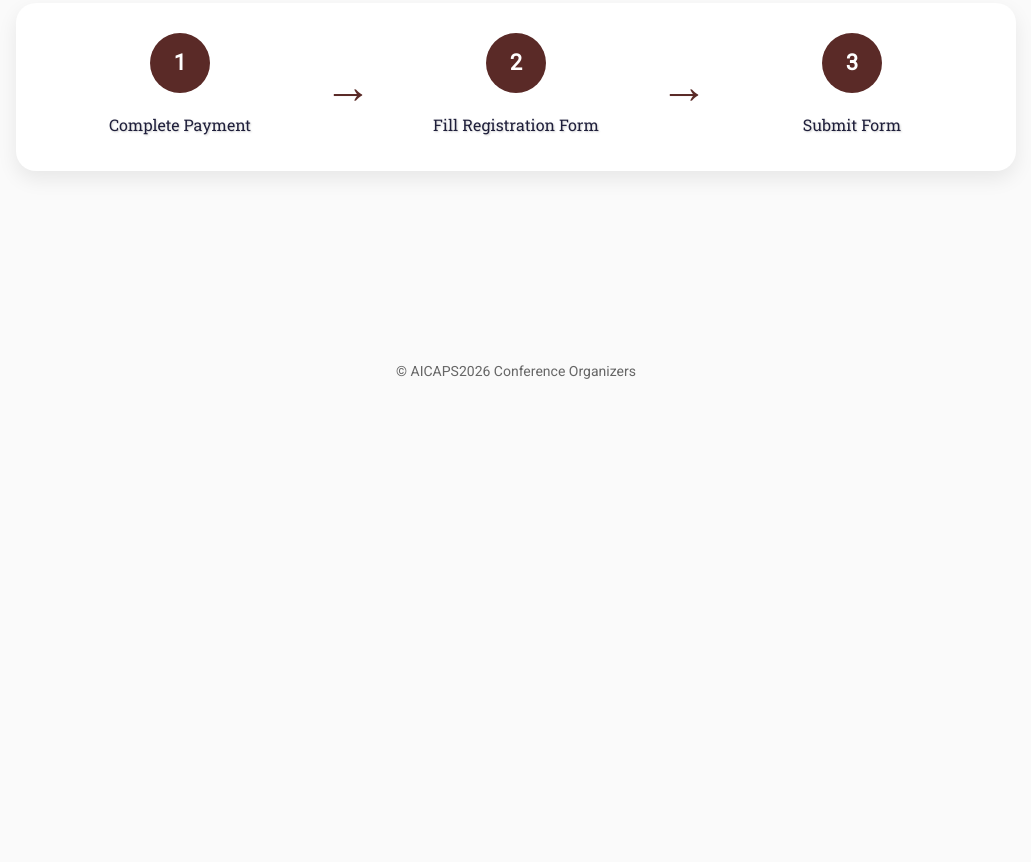
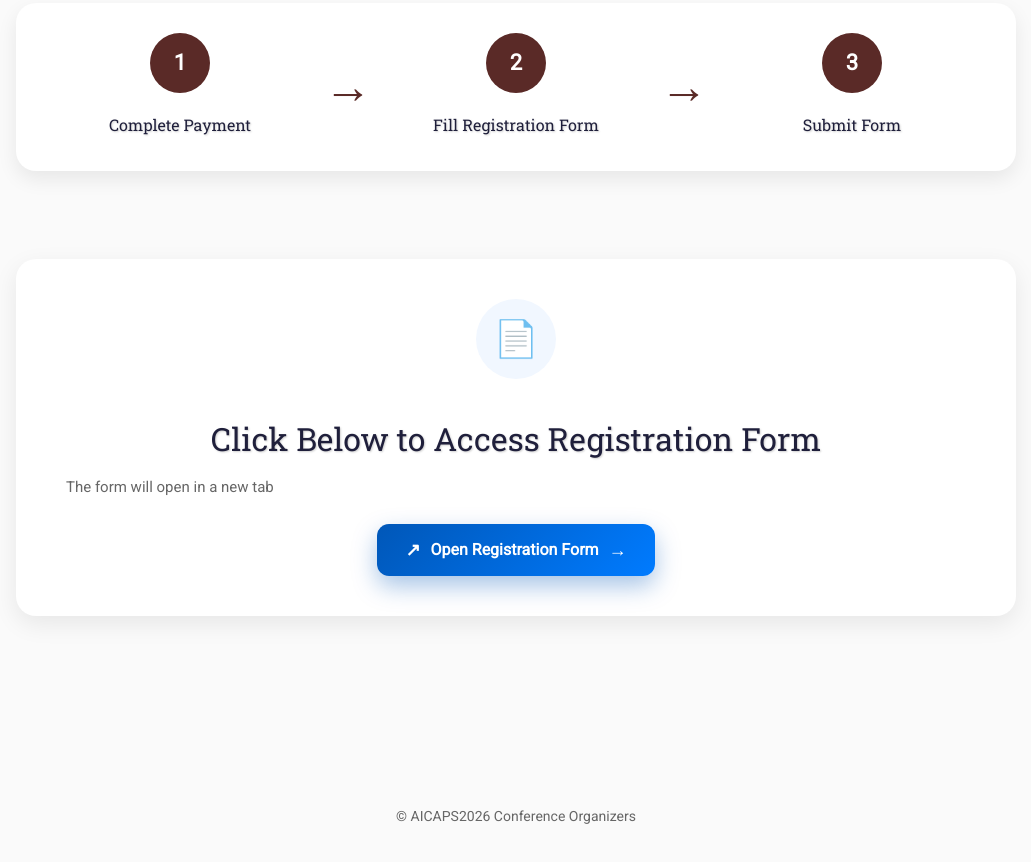
Before and after one commit to AICAPS2026/AICAPS2026, a plain HTML site: page registration.html in a window 1280 px wide. Shown: the part 1754-2616 px from the top of the page, without its empty margins (124-1155 px from the left). Before the commit the page ends 2217 px from the top, so only its background shows below. Drawn offline with Linux system fonts and the light colour scheme.

```diff
--- a/registration.html
+++ b/registration.html
@@ -181,6 +181,65 @@
     color: #5A2A27;
     font-weight: bold;
 }
+
+.registration-form-cta {
+    text-align: center;
+    background: #ffffff;
+    padding: 40px 20px;
+    border-radius: 20px;
+    margin-top: 40px;
+    box-shadow: 0 8px 25px rgba(0,0,0,0.08);
+}
+
+.form-icon {
+    width: 80px;
+    height: 80px;
+    margin: 0 auto 15px;
+    border-radius: 50%;
+    background: #f1f7ff;
+    color: #0057b8;
+    font-size: 36px;
+    display: flex;
+    align-items: center;
+    justify-content: center;
+}
+
+.registration-form-cta h2 {
+    margin-bottom: 6px;
+    color: #1f1f3b;
+}
+
+.registration-form-cta p {
+    margin-bottom: 25px;
+    color: #666;
+    font-size: 15px;
+}
+
+.registration-btn {
+    display: inline-flex;
+    align-items: center;
+    gap: 10px;
+    background: linear-gradient(135deg, #0057b8, #007bff);
+    color: #ffffff;
+    padding: 14px 28px;
+    border-radius: 12px;
+    font-size: 16px;
+    font-weight: bold;
+    text-decoration: none;
+    box-shadow: 0 10px 25px rgba(0,87,184,0.35);
+    transition: transform 0.2s ease, box-shadow 0.2s ease;
+}
+
+.registration-btn:hover {
+    transform: translateY(-2px);
+    box-shadow: 0 14px 30px rgba(0,87,184,0.45);
+}
+
+.btn-icon,
+.btn-arrow {
+    font-size: 18px;
+}
+
     </style>
 </head>
 
@@ -402,6 +461,27 @@
   </div>
 
 </div>
+    <br><br>
+
+<div class="registration-form-cta">
+
+  <div class="form-icon">
+    📄
+  </div>
+
+  <h2>Click Below to Access Registration Form</h2>
+  <p>The form will open in a new tab</p>
+
+  <a href="https://YOUR_FORM_LINK_HERE"
+     target="_blank"
+     class="registration-btn">
+     <span class="btn-icon">↗</span>
+     Open Registration Form
+     <span class="btn-arrow">→</span>
+  </a>
+
+</div>
+
 
 
 
```
